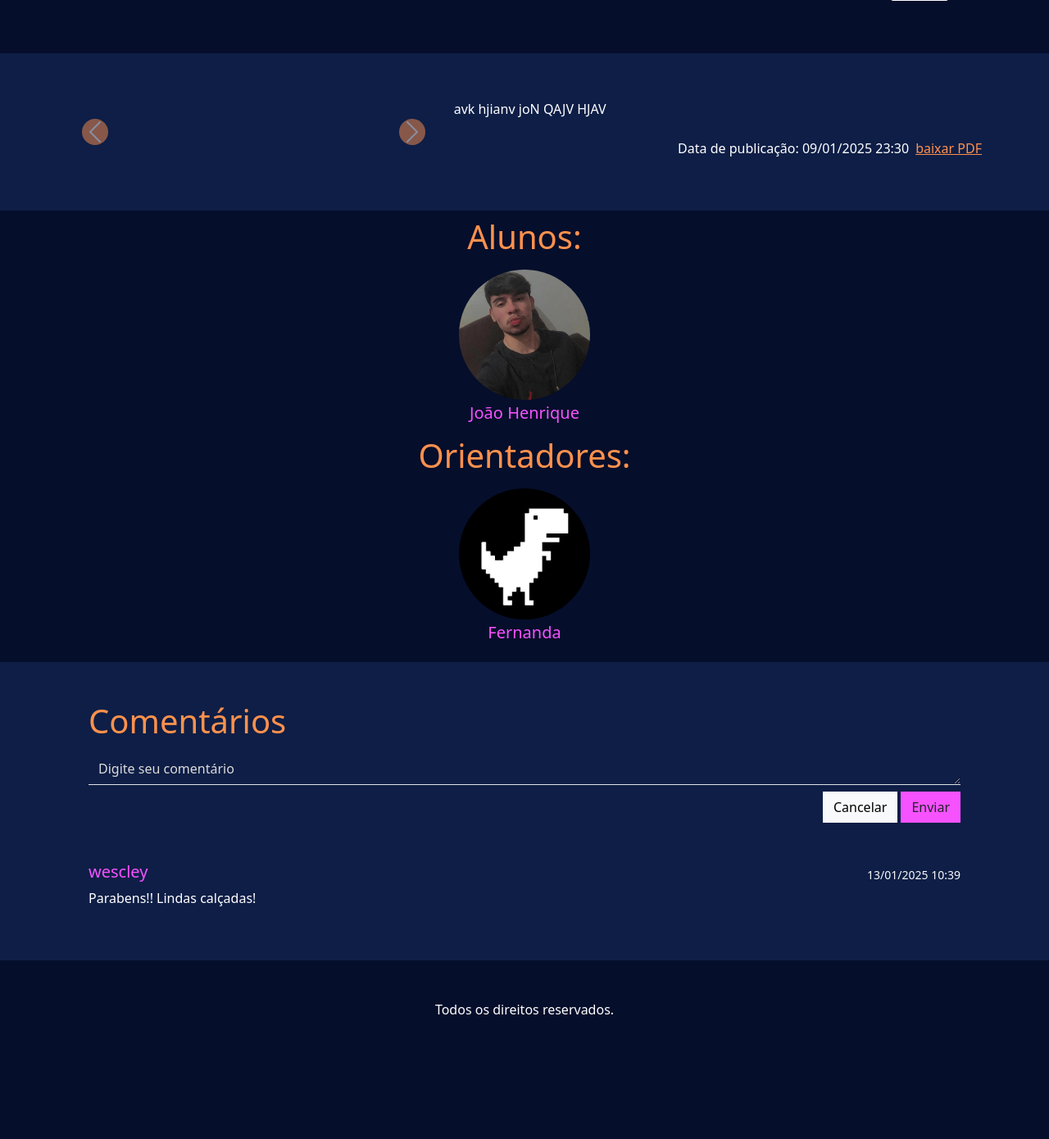
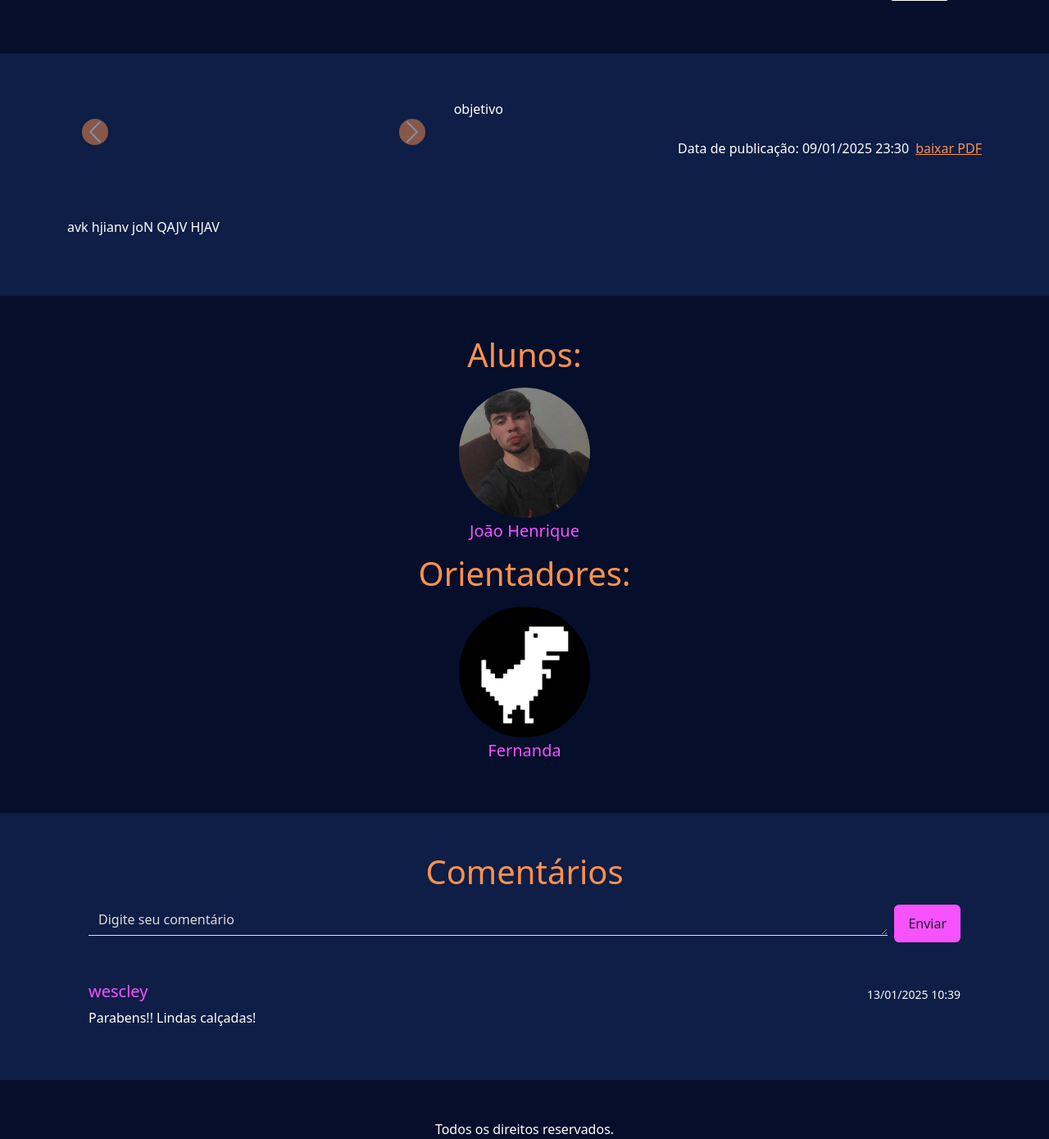
Before and after one commit to WescleyPlinio/PPI, a Django app: page /post/23/ in a window 1280 px wide. Shown: the part 345-1735 px from the top of the page at 82% size. Before the commit the page ends 1583 px from the top, so only its background shows below. Run offline with Django 5.2, Linux system fonts and the light colour scheme; data comes from the database, SQL or seed files in the repository; some libraries are stand-ins or nearby versions.

Commit message:
Configurando páginas post e index

```diff
--- a/ppi/templates/post.html
+++ b/ppi/templates/post.html
@@ -92,7 +92,7 @@
                 <div class="w-100">
 
                     <p class="text-white text-left">
-                        {{ projeto.resumo }}
+                        {{ projeto.objetivo }}
                     </p>
 
                     <div class="d-flex justify-content-end align-items-center py-2">
@@ -103,12 +103,18 @@
                 </div>
             </div>
 
+            <div class="col-12 pt-5">
+                <p class="text-white text-left">
+                    {{ projeto.resumo }}
+                </p>
+            </div>
+
         </div>
     </div>
 </div>
 
 <!-- Componentes -->
-<div class="container-fluid py-2">
+<div class="container-fluid py-5">
     <div class="container container">
 
         <h1 class="text-center laranja">Alunos:</h1>
@@ -153,21 +159,18 @@
 <div class="container-fluid blueback py-5">
     <div class="container custom-container">
 
-        <h1 class="laranja text-left">Comentários</h1>
+        <h1 class="laranja text-center">Comentários</h1>
 
         <div class="py-2">
 
             <form method="post">
                 {% csrf_token %}
 
-                <div class="w-100 bab">
+                <div class="w-100 d-flex bab">
 
                     <textarea id="comentario" name="comentario" class="form-control mb-2 bg-transparent border-0 rounded-0 border-bottom text-white" placeholder="Digite seu comentário" rows="1" required></textarea>
 
-                    <div class="d-flex justify-content-end">
-                        <button type="reset" class="btn rounded-0  btn-light me-1">Cancelar</button>
-                        <button type="submit" class="btn rounded-0  fundo-roxinho">Enviar</button>
-                    </div>
+                    <button type="submit" class="btn px-3 ms-2 flex-shrink-1 fundo-roxinho">Enviar</button>
 
                 </div>
 
@@ -189,10 +192,14 @@
 
                 </div>
 
-                <p class="mb-2 text-white">{{ comentario.texto }}</p>
+                <p class="mb-2 text-white">
+                    {{ comentario.texto }}
+                </p>
 
                 {% empty %}
-                    <p>Sem comentários ainda.</p>
+                    <p class="text-white">
+                        Sem comentários ainda.
+                    </p>
                 {% endfor %}
 
             </div>
```
Also changed, not shown: ppi/templates/index.html (+8 -4 lines).
